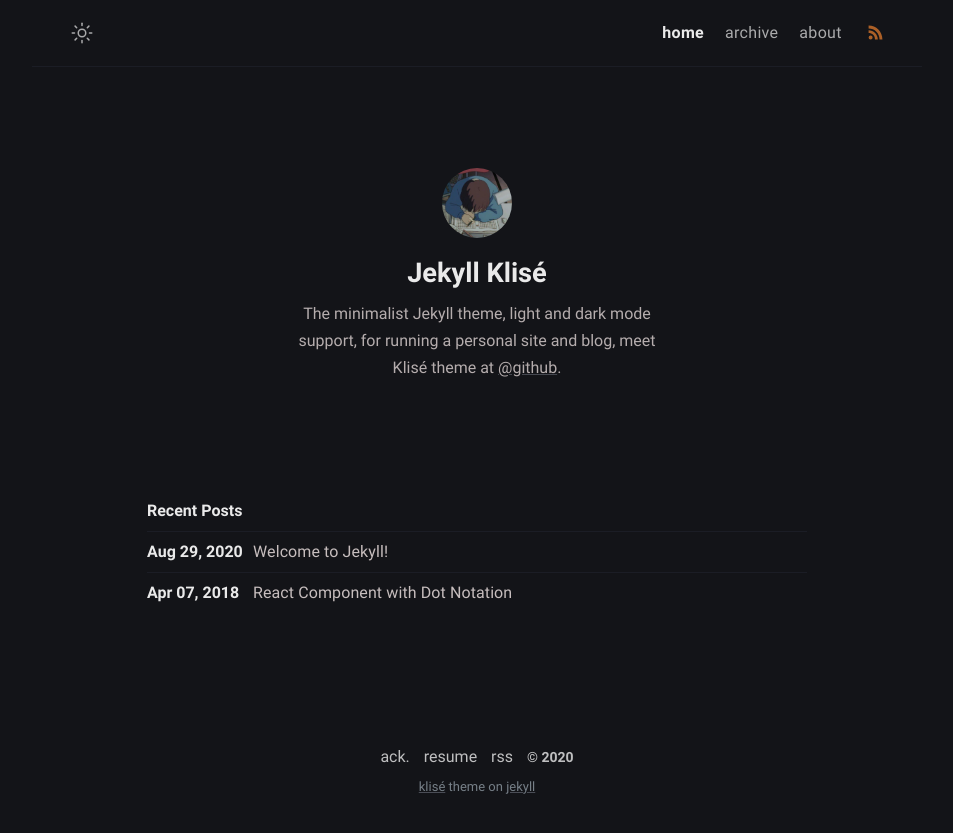
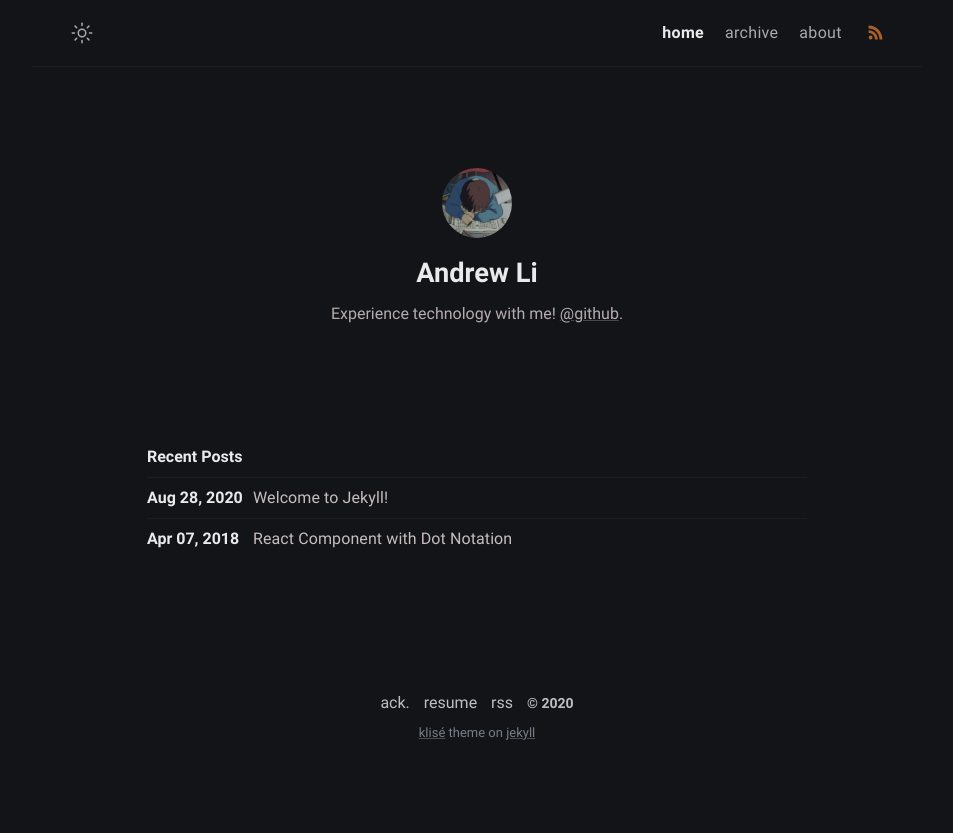
Before and after one commit to Zeyu-Li/blog, a Jekyll site: the page built from index.md, in a window 1280 px wide. Shown: the top 833 px of the page, without its empty margins (163-1116 px from the left). Built offline with Jekyll 4.4.1, drawn with Linux system fonts in a browser that asks for light colours.

Commit message:
customized config

```diff
--- a/_config.yml
+++ b/_config.yml
@@ -1,25 +1,22 @@
 # Site settings
-title: Klise Theme # site title
+title: Andrew's Blog # site title
 description: >- # site description
-  He's writing in Bahasa about web technology and experience as a journal
-  for documentation things that he learned, meet him <a href="https://github.com/piharpi" target="_blank" rel="noopener">@github</a>.
+  👋 Hey, it's Andrew, and this is my blog
 lang: en-US # default lang
-timezone: Asia/Jakarta # set your timezone
+timezone: America/Regina # set your timezone
 image: assets/img/ogp.png # This image used for Open Graph more info https://ogp.me/
-repo: https://github.com/piharpi/jekyll-klise # site repo [optional]
+repo: https://github.com/Zeyu-Li/blog # site repo [optional]
 mode: dark # default theme "dark" | "light"
 
 # Profile settings
 author:
-  name: Jekyll Klisé # author name
+  name: Andrew Li # author name
   bio: >- # tell to the world
-    The minimalist Jekyll theme, light and dark mode support, for running a personal site and blog,
-    meet Klisé theme at <a href="https://github.com/piharpi/jekyll-klise" target="_blank" rel="noopener">@github</a>.
-  username: username # general username
-  github: github_username # github username
+    Experience technology with me! <a href="https://github.com/piharpi/jekyll-klise" target="_blank" rel="noopener">@github</a>.
+  username: Andrew # general username
+  github: Zeyu-Li # github username
   twitter: twitter_username # twitter username
-  facebook: facebook_username # facebook username
-  email: your-email@email.com # email adress
+  email: zeyu.li23@gmail.com # email adress
   avatar: /assets/img/avatar.jpg # change with your own avatar
 
 # URL settings
```
